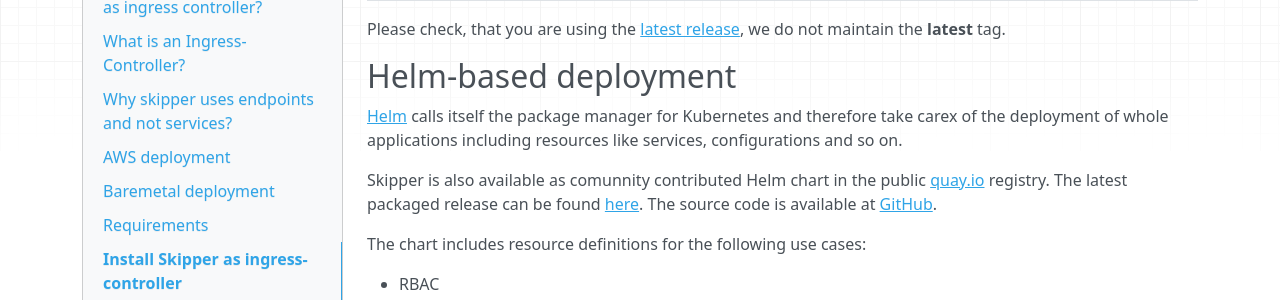
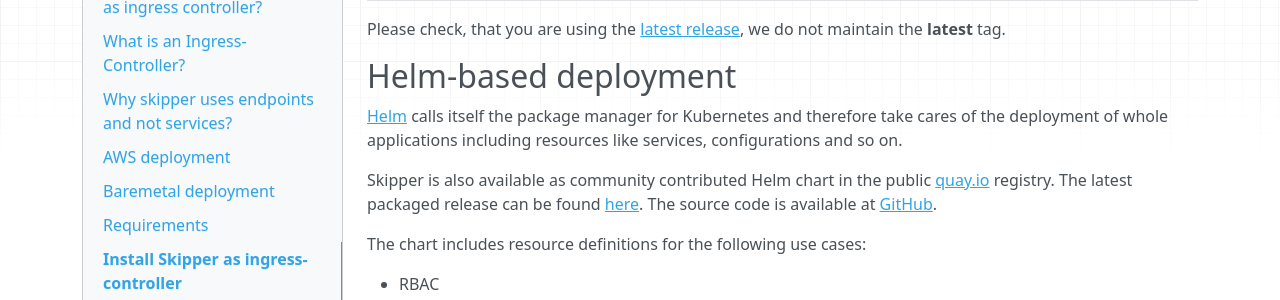
Before and after one commit to zalando/skipper, an MkDocs documentation site: the page built from docs/kubernetes/ingress-controller.md, in a window 1280 px wide and 900 px high, scrolled down 9937 px. Shown: the part 155-455 px from the top of the window. Built offline with MkDocs 1.6.1, drawn with Linux system fonts in a browser that asks for light colours; nearby versions of some CDN libraries; old or Windows-style settings are respelled for this version of MkDocs.

Commit message:
Fixed another two typos

```diff
--- a/docs/kubernetes/ingress-controller.md
+++ b/docs/kubernetes/ingress-controller.md
@@ -427,9 +427,9 @@
 
 ## Helm-based deployment
 
-[Helm](https://helm.sh/) calls itself the package manager for Kubernetes and therefore take carex of the deployment of whole applications including resources like services, configurations and so on.
+[Helm](https://helm.sh/) calls itself the package manager for Kubernetes and therefore take cares of the deployment of whole applications including resources like services, configurations and so on.
 
-Skipper is also available as comunnity contributed Helm chart in the public [quay.io](https://quay.io/repository/) registry.
+Skipper is also available as community contributed Helm chart in the public [quay.io](https://quay.io/repository/) registry.
 The latest packaged release can be found [here](https://quay.io/application/baez/skipper).
 The source code is available at [GitHub](https://github.com/baez90/skipper-helm).
 
```
